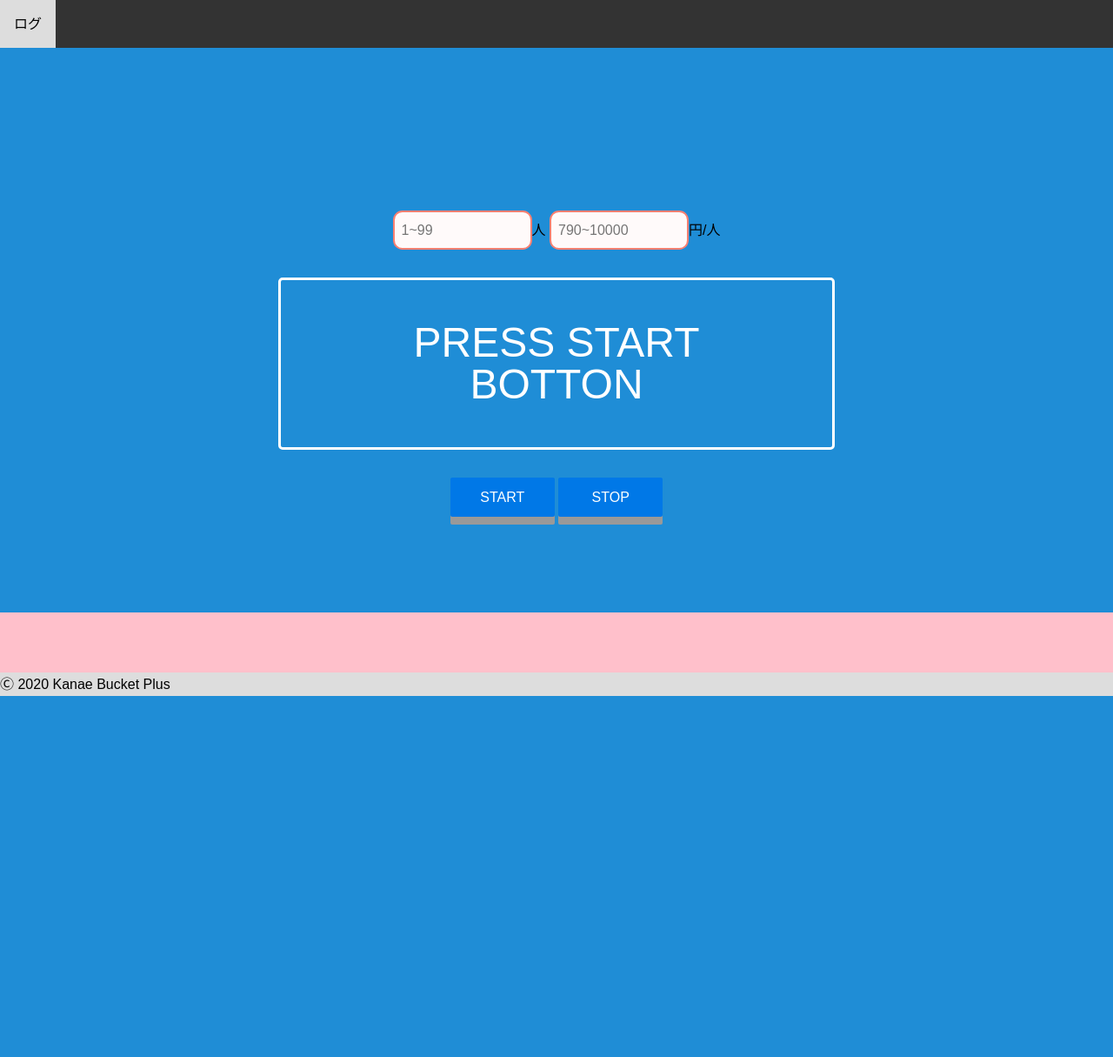
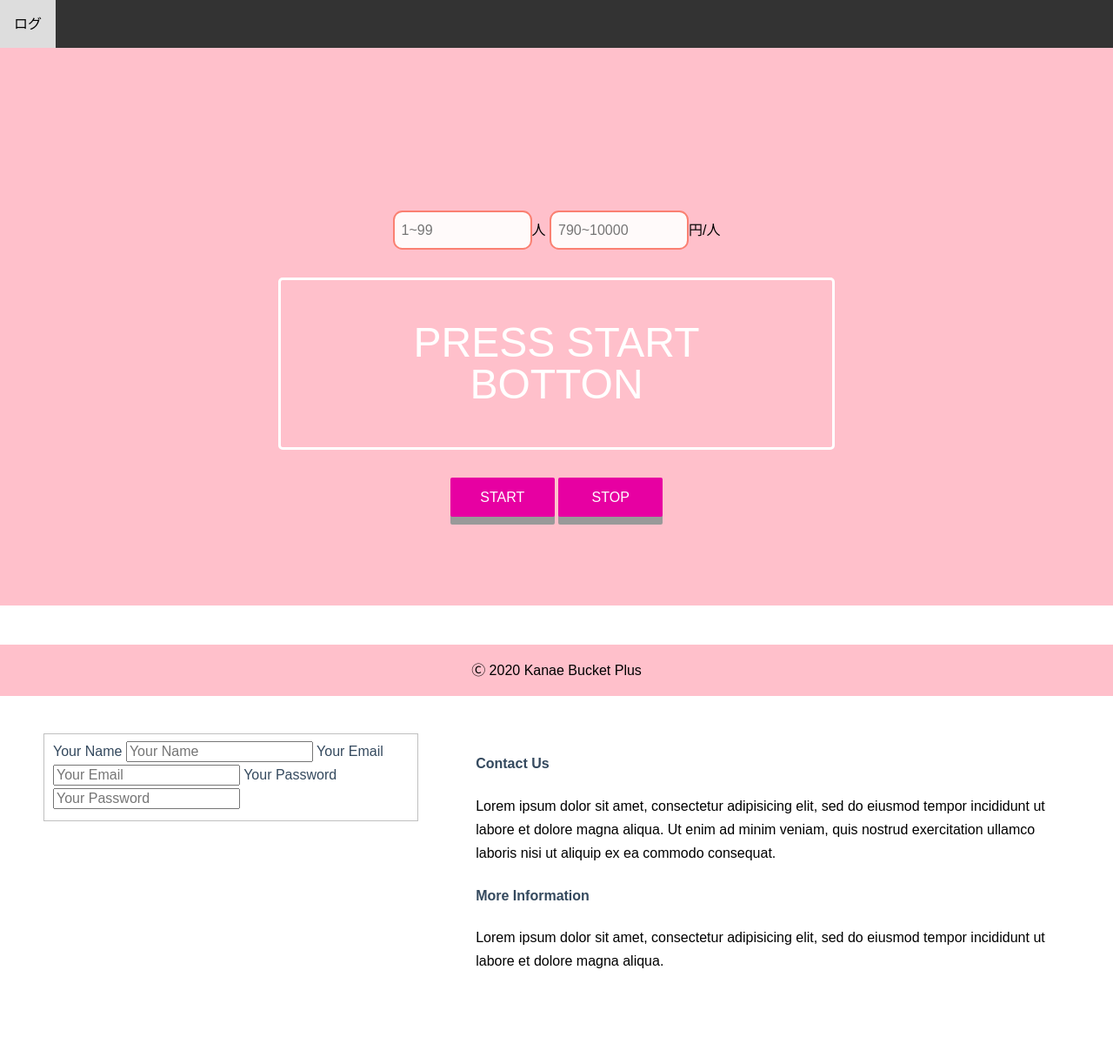
Before and after one commit to zakanwang/GMKRKapp, a PHP site: page / in a window 1280 px wide. Shown: the whole page at 87% size. Before the commit the page ends 800 px from the top, so only its background shows below. Run offline with PHP 8.4, Linux system fonts and the light colour scheme; some libraries are stand-ins or nearby versions.

Commit message:
change style

```diff
--- a/css/pure.css
+++ b/css/pure.css
@@ -854,7 +854,7 @@ this the same font stack that Normalize.css sets for the `body`.
 .pure-button-selected,
 a.pure-button-primary,
 a.pure-button-selected {
-    background-color: rgb(0, 120, 231);
+    background-color: rgb(231, 0, 162);
     color: #fff;
 }
 
--- a/css/style.css
+++ b/css/style.css
@@ -29,10 +29,46 @@ label {
     max-width: 100%;
     height: auto;
 }
+
+/*
+ * -- LAYOUT STYLES --
+ * These are some useful classes which I will need
+ */
+.l-box {
+  padding: 1em;
+}
+
+.l-box-lrg {
+  padding: 2em;
+  border-bottom: 1px solid rgba(0,0,0,0.1);
+}
+
+.is-center {
+  text-align: center;
+}
+/*
+ * -- PURE FORM STYLES --
+ * Style the form inputs and labels
+ */
+.pure-form label {
+  margin: 1em 0 0;
+  font-weight: bold;
+  font-size: 100%;
+}
+
+.pure-form input[type] {
+  border: 2px solid #ddd;
+  box-shadow: none;
+  font-size: 100%;
+  width: 100%;
+  margin-bottom: 1em;
+}
+
 /* 导航条 */
 .home-menu {
     overflow: hidden;
     background-color: #333;
+    text-align: center;
 }
 
 .title{
@@ -70,7 +106,7 @@ label {
 /* clock */
 
 .splash-container {
-  background: #1f8dd6;
+  background: pink;
   z-index: 1;
   overflow: hidden;
   /* The following styles are required for the "scroll-over" effect */
@@ -110,6 +146,62 @@ label {
   letter-spacing: 0.05em;
   opacity: 0.8;
 }
+
+/*
+ * -- CONTENT STYLES --
+ * This represents the content area (everything below the blue section)
+ */
+.content-wrapper {
+  /* These styles are required for the "scroll-over" effect */
+  position: absolute;
+  top: 87%;
+  width: 100%;
+  min-height: 12%;
+  z-index: 2;
+  background: white;
+
+}
+
+/* We want to give the content area some more padding */
+.content {
+  padding: 1em 1em 3em;
+}
+
+/* This is the class used for the main content headers (<h2>) */
+.content-head {
+  font-weight: 400;
+  text-transform: uppercase;
+  letter-spacing: 0.1em;
+  margin: 2em 0 1em;
+}
+
+/* This is a modifier class used when the content-head is inside a ribbon */
+.content-head-ribbon {
+  color: white;
+}
+
+/* This is the class used for the content sub-headers (<h3>) */
+.content-subhead {
+  color: #ac4882;
+}
+  .content-subhead i {
+      margin-right: 7px;
+  }
+
+/* This is the class used for the dark-background areas. */
+.ribbon {
+  background: #2d3e50;
+  color: #aaa;
+}
+
+/* This is the class used for the footer */
+.footer {
+  background: pink;
+  position: fixed;
+  bottom: 0;
+  width: 100%;
+}
+
 #timerLabel{
   margin:100px 0px;
   color:white;
@@ -160,23 +252,31 @@ label {
   box-shadow: 0 9px #999;
 }
 
-.pure-button:hover {background-color: #1f2685}
+.pure-button:hover {background-color: #ff4eb5}
 
 .pure-button:active {
-  background-color: #1f2685;
+  background-color: #ff4eb5;
   box-shadow: 0 5px #666;
   transform: translateY(4px);
 }
 
-
-/* 底部 */
-.footer {
-  background: #ddd;
-  position: fixed;
-  bottom: 0;
-  width: 100%;
+/*
+ * -- PURE FORM STYLES --
+ * Style the form inputs and labels
+ */
+.pure-form label {
+  margin: 1em 0 0;
+  font-weight: bold;
+  font-size: 100%;
 }
 
+.pure-form input[type] {
+  border: 2px solid #ddd;
+  box-shadow: none;
+  font-size: 100%;
+  width: 100%;
+  margin-bottom: 1em;
+}
 
 .popup {
 
--- a/index.html
+++ b/index.html
@@ -3,10 +3,11 @@
 
 <head>
     <meta charset="UTF-8">
-    <link rel="stylesheet" href="./css/style.css">
-    <link rel="stylesheet" href="./css/pure.css">
+    <link rel="stylesheet" href="css/style.css">
+    <link rel="stylesheet" href="css/pure.css">
     <link href="https://use.fontawesome.com/releases/v5.0.8/css/all.css" rel="stylesheet">
     <link rel="stylesheet" href="https://ajax.googleapis.com/ajax/libs/jqueryui/1.12.1/themes/smoothness/jquery-ui.css">
+    <link rel="stylesheet" href="https://unpkg.com/purecss@1.0.1/build/grids-responsive-min.css">
     <title>業務効率化アプリ</title>
     <!--网页标题左侧显示-->
     <link rel="icon" href="./img/timer.ico" type="image/x-icon">
@@ -51,7 +52,7 @@
 
 
 
-                                    window.location.href = "./cost.html?param=" + param_time +"="+ peoples +"=" + per_cost;
+                                    window.location.href = "./cost.html?param=" + param_time + "=" + peoples + "=" + per_cost;
                                 },
                                 "まだ続ける": function () {
                                     $(this).dialog("close");
@@ -78,6 +79,53 @@
         </div>
 
 
+        <!-- Contact Us -->
+        <div class="content-wrapper">
+            <div class="content">
+                <h2 class="content-head is-center">Dolore magna aliqua. Uis aute irure.</h2>
+
+                <div class="pure-g">
+                    <div class="l-box-lrg pure-u-1 pure-u-md-2-5">
+                        <form class="pure-form pure-form-stacked">
+                            <fieldset>
+
+                                <label for="name">Your Name</label>
+                                <input id="name" type="text" placeholder="Your Name">
+
+
+                                <label for="email">Your Email</label>
+                                <input id="email" type="email" placeholder="Your Email">
+
+                                <label for="password">Your Password</label>
+                                <input id="password" type="password" placeholder="Your Password">
+
+                                <!-- <button type="submit" class="pure-button">Sign Up</button> -->
+                            </fieldset>
+                        </form>
+                    </div>
+
+                    <div class="l-box-lrg pure-u-1 pure-u-md-3-5">
+                        <h4>Contact Us</h4>
+                        <p>
+                            Lorem ipsum dolor sit amet, consectetur adipisicing elit, sed do eiusmod
+                            tempor incididunt ut labore et dolore magna aliqua. Ut enim ad minim veniam,
+                            quis nostrud exercitation ullamco laboris nisi ut aliquip ex ea commodo
+                            consequat.
+                        </p>
+
+                        <h4>More Information</h4>
+                        <p>
+                            Lorem ipsum dolor sit amet, consectetur adipisicing elit, sed do eiusmod
+                            tempor incididunt ut labore et dolore magna aliqua.
+                        </p>
+                    </div>
+                </div>
+            </div>
+            <!--footer-->
+            <div class="footer l-box is-center">
+                Ⓒ 2020 Kanae Bucket Plus
+            </div>
+        </div>
         <!--Jquery動いているかどうかの確認だけ-->
         <script>
             var jquery;
@@ -87,11 +135,6 @@
         </script>
 
 
-
-        <!--footer-->
-        <div class="footer l-box is-center">
-            Ⓒ 2020 Kanae Bucket Plus
-        </div>
         <script src="./js/watch.js"></script>
 </body>
 
```
Also changed, not shown: cost.html (+3 -7 lines).
